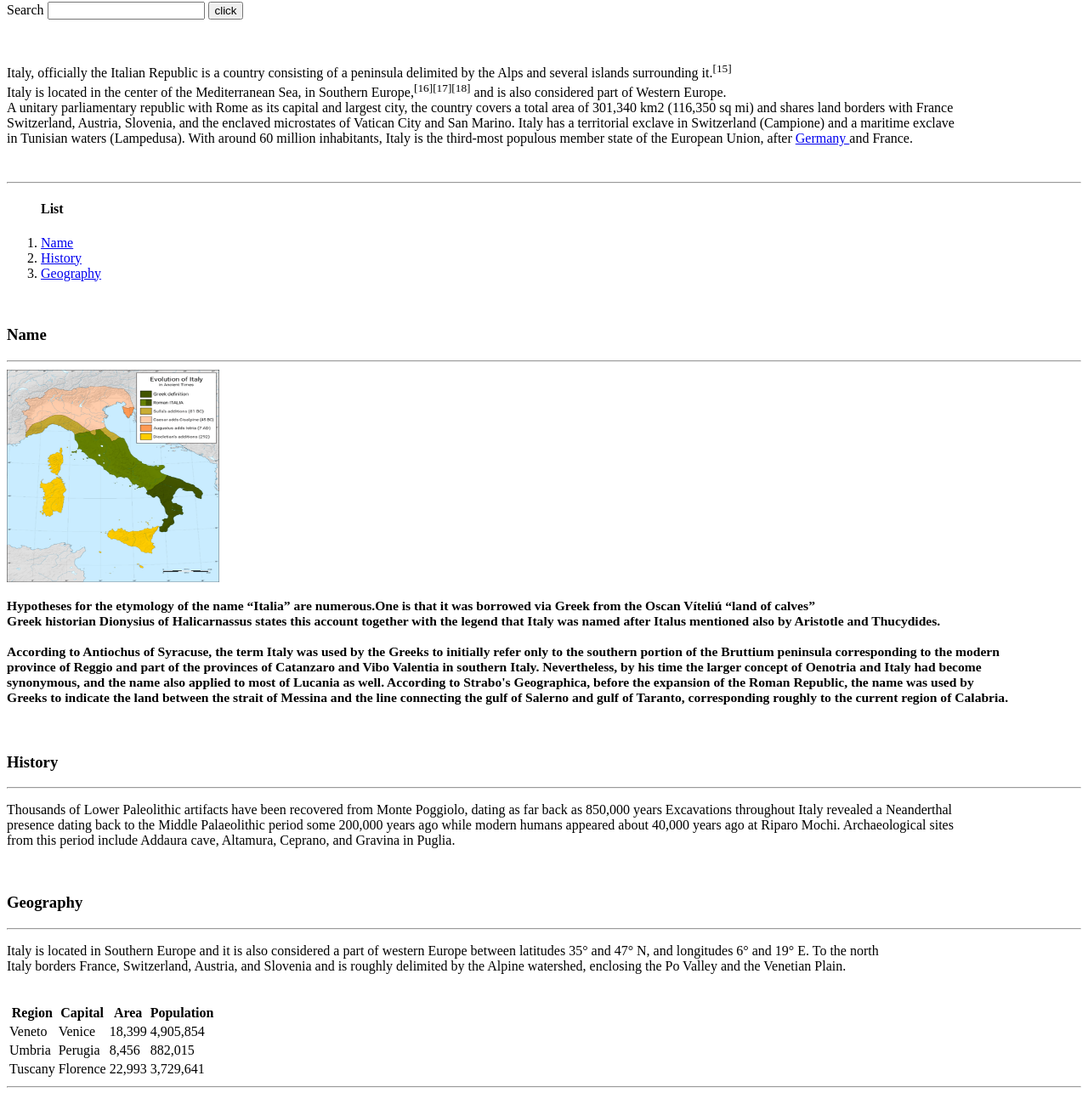
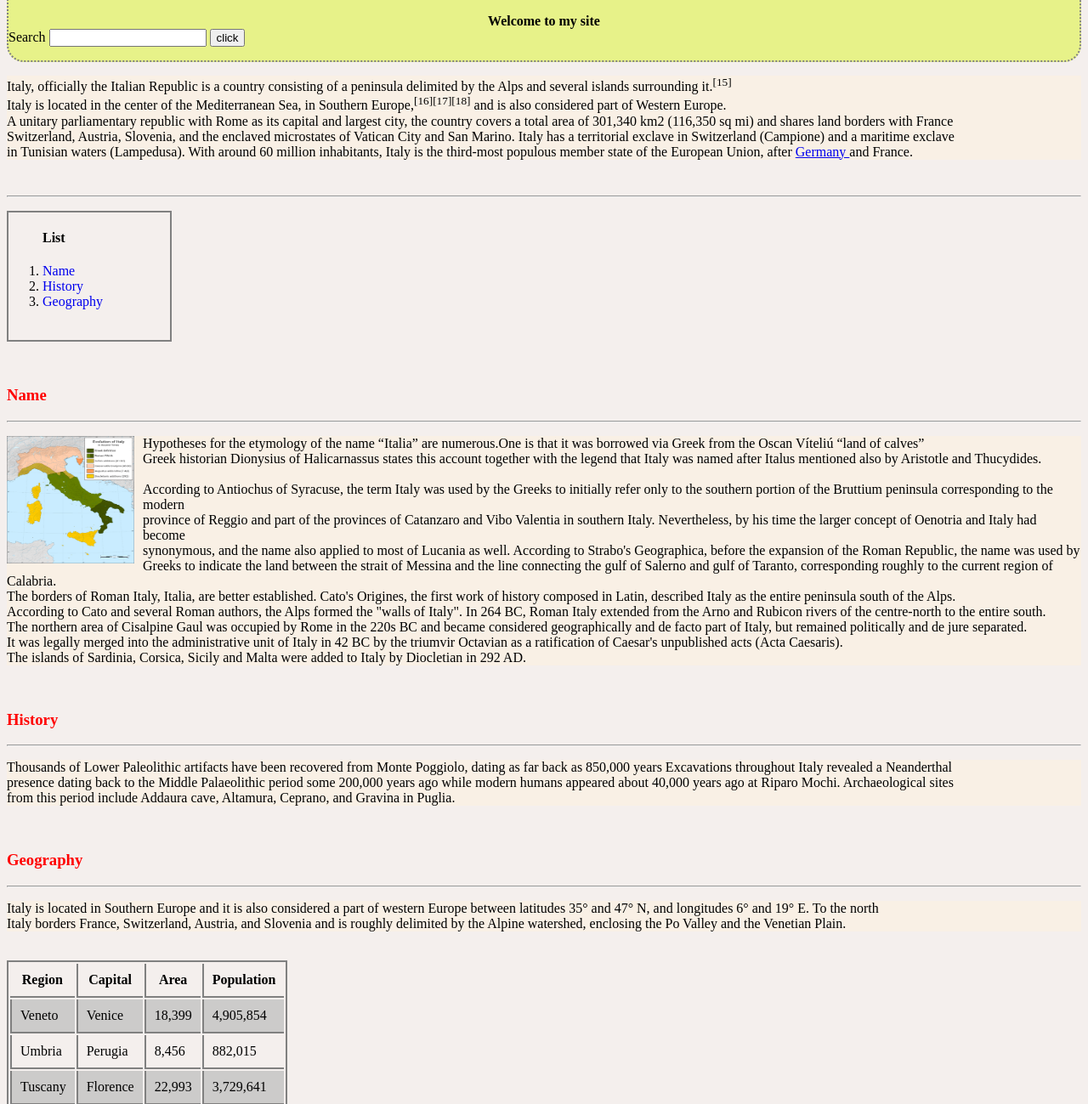
Before and after one commit to parnianmv/Parnian_Valizadeh, a plain HTML site: page index.html in a window 1280 px wide. Shown: the part 74-1373 px from the top of the page at 85% size. Drawn offline with Linux system fonts and the light colour scheme.

Commit message:
Assignment 4 data uploaded

```diff
--- /dev/null
+++ b/default.css
@@ -0,0 +1,72 @@
+body{
+	background-color:#F4EFED;
+}
+header{
+	border: 2px dotted GrayText;
+	text-align: center;
+	border-radius: 20px;
+
+	background-color: #E7F289;
+}
+
+header form{
+	text-align: left;
+
+}
+#search:focus{
+	border: 3px solid blue;
+}
+
+h3{
+	color : red;
+}
+div{
+	background-color: #F9F0E5;
+}
+[submit]:hover{
+	background-color: skyblue;
+}
+#romanItaly_img{
+	width: 150px;
+	height: 150px;
+	float: left;
+	padding-right: 10px
+}
+
+ol{
+	border: 2px solid GrayText;
+	width: 150px;
+	height: 150px;
+
+}
+
+ol li a{
+	text-decoration: none;
+}
+
+table{
+	border: 2px solid GrayText;
+}
+
+table th + th{
+	padding: 10px;
+	border-left: 2px solid GrayText;
+
+}
+table th{
+	border-bottom: 2px solid GrayText;
+}
+table td{
+	padding: 10px;
+	border-bottom: 2px solid GrayText;
+	border-left: 2px solid GrayText;
+}
+table tr:nth-child(2),
+table tr:nth-child(4){
+	background-color: #CCCBCA;
+}
+
+footer{
+	border-top: 2px dashed GrayText;
+	padding: 10px;
+}
--- a/index.html
+++ b/index.html
@@ -6,18 +6,19 @@
 	<meta name="keywords" content="Italy,information,History,Geography"/>
 	<meta name="description" content="Italy, history and info"/>
 	<meta name="viewport" content="width=device-width,initial-scale=1.0"/>
+	<link rel="stylesheet" href="default.css">
 </head>
 <body>
 <header>
 	<h1>Italy</h1>
-	<hr>
+	<strong>Welcome to my site</strong>
 	<form>
 	<label for="search"> Search </label>
-	<input id ="search">
-	<input type="submit" value="click">
+	<input id ="search" >
+	<input type="submit" submit value="click">
 
 	</form>
-	<br>
+
 </header>
 
 <div>
@@ -39,11 +40,12 @@
 	<li><a href="#geography_sec">Geography</a></li>
 </ol>
 <br>
+	<h3 id="name_sec">Name</h3>
+	<hr>
 <div>
-	<h3 id="name_sec">Name<h3>
-	<hr>
-	<img src="RomanItaly.png" width="250" height="250">
-	<p> <small>
+
+	<img id="romanItaly_img" src="RomanItaly.png" width="250" height="250">
+	<p id="image_text">
 	Hypotheses for the etymology of the name <q>Italia</q> are numerous.One is that it was borrowed via Greek from the Oscan Víteliú <q>land of calves</q><br>
 	Greek historian Dionysius of Halicarnassus states this account together with the legend that Italy was named after Italus mentioned also by Aristotle and Thucydides.<br>
 	<br>
@@ -51,7 +53,11 @@
 	province of Reggio and part of the provinces of Catanzaro and Vibo Valentia in southern Italy. Nevertheless, by his time the larger concept of Oenotria and Italy had become<br>
 	synonymous, and the name also applied to most of Lucania as well. According to Strabo's Geographica, before the expansion of the Roman Republic, the name was used by<br>
 	Greeks to indicate the land between the strait of Messina and the line connecting the gulf of Salerno and gulf of Taranto, corresponding roughly to the current region of Calabria.<br>
-	</small>
+	The borders of Roman Italy, Italia, are better established. Cato's Origines, the first work of history composed in Latin, described Italy as the entire peninsula south of the Alps.<br>
+	According to Cato and several Roman authors, the Alps formed the "walls of Italy". In 264 BC, Roman Italy extended from the Arno and Rubicon rivers of the centre-north to the entire south.<br>
+	The northern area of Cisalpine Gaul was occupied by Rome in the 220s BC and became considered geographically and de facto part of Italy, but remained politically and de jure separated.<br>
+	It was legally merged into the administrative unit of Italy in 42 BC by the triumvir Octavian as a ratification of Caesar's unpublished acts (Acta Caesaris).<br>
+	The islands of Sardinia, Corsica, Sicily and Malta were added to Italy by Diocletian in 292 AD.
 	</p>
 </div>
 <br>
@@ -103,9 +109,6 @@
 
 </table>
 
-
-
-<hr>
 <br>
 	<footer>
 		<video src="sample-video.mp4" controls height="150px" >
@@ -114,7 +117,7 @@
 		<br>
 
 		<p dir="rtl">
-		<sub>Privacy policy  About</sub>
+		<sub>Privacy policy About</sub>
 		</p>
 	</footer>
 </body>
```
